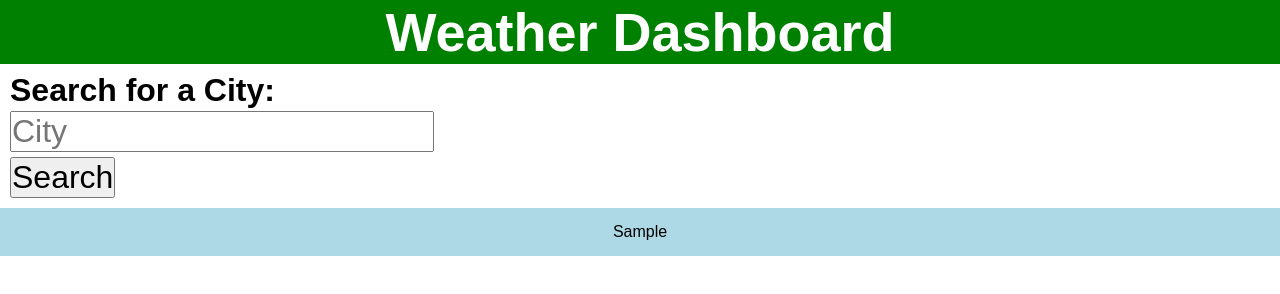
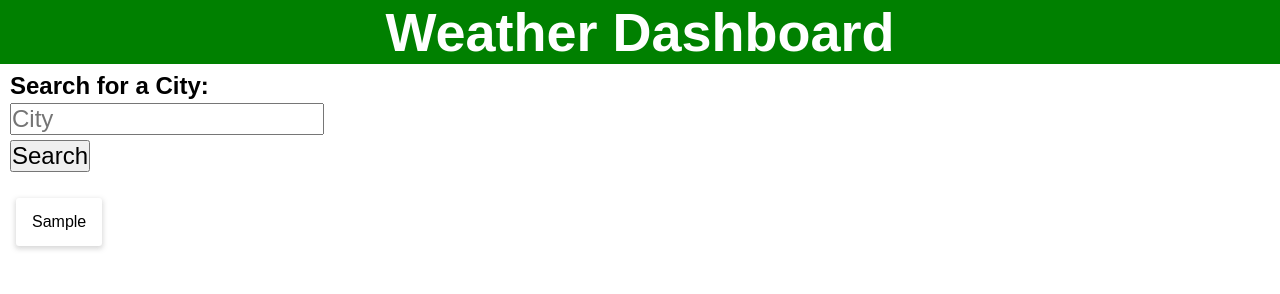
Before and after one commit to tmorgan-dev/weather-dashboard, a plain HTML site: page index.html in a window 1280 px wide. Both pictures are taken after typing "Sample" into the empty fields and a click on the button "Search". Drawn offline with nearby package versions, Linux system fonts and the light colour scheme; no server answers.

Commit message:
added more styles and a readme

```diff
--- a/assets/styles/styles.css
+++ b/assets/styles/styles.css
@@ -13,7 +13,7 @@ header {
     flex-direction: column;
     align-items: start;
     justify-content: space-between;
-    font-size: 32px;
+    font-size: 24px;
     padding: 10px;
     gap: 5px;
 
@@ -60,15 +60,26 @@ header {
 }
 
 #historysection {
-        background-color: lightblue;
-}
-
-.searched-city {
     display: flex;
     flex-direction: row;
-    justify-content: center;
+    justify-content: flex-start;
     align-items: center;
     padding: 1rem;
     gap: 1rem;
     flex-wrap: wrap;
 }
+
+.searched-city {
+    display: flex;
+    flex-direction: column;
+    gap: 1rem;
+    border-radius: 3px;
+    box-shadow: 0 2px 5px 1px rgba(128, 128, 128, 0.3);
+    padding: 1rem;
+}
+
+.searched-city:hover {
+   cursor: pointer;
+   border: 4px yellow solid;
+   padding: 10px;
+}
```
Also changed, not shown: 1 other file.
